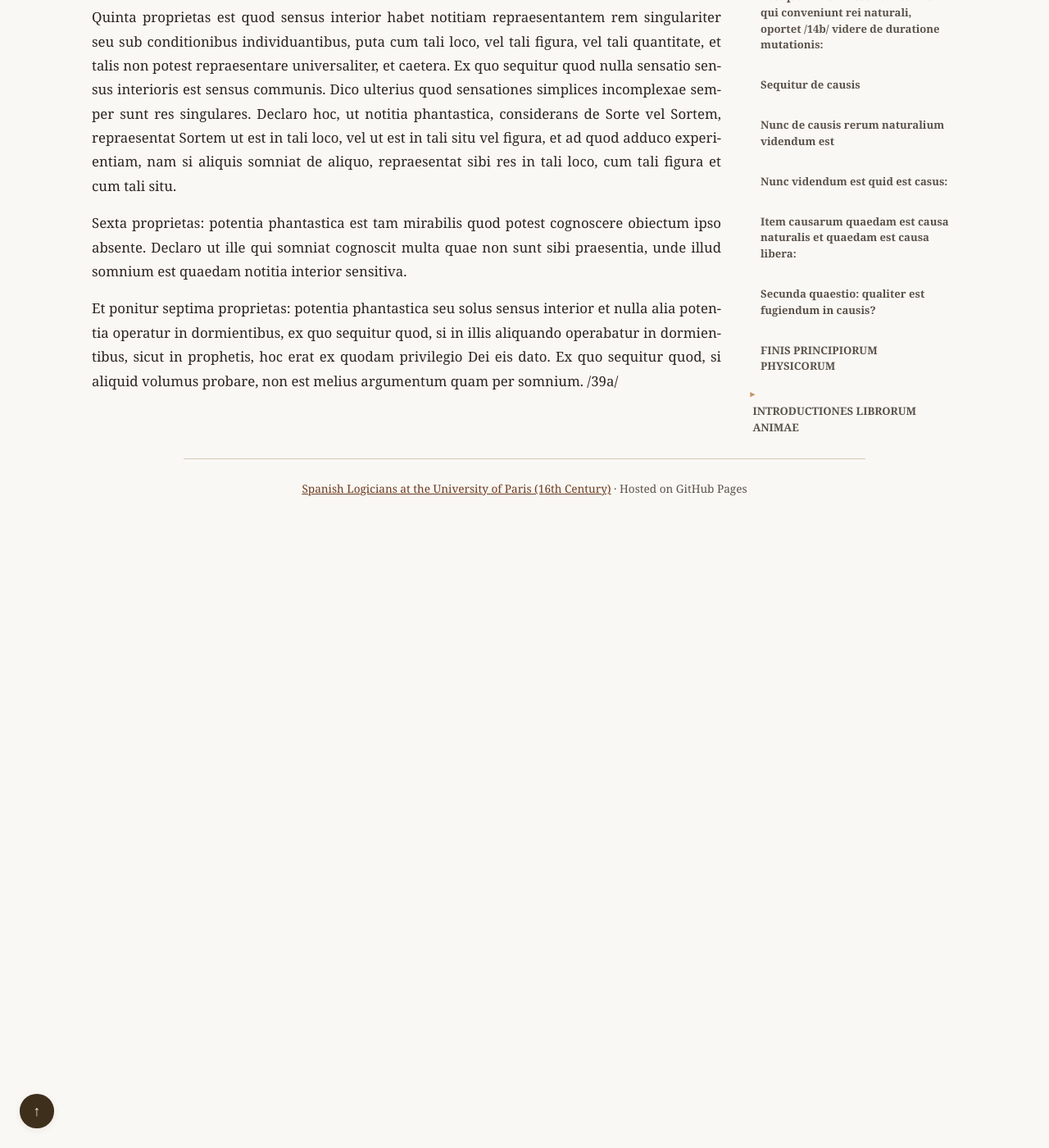
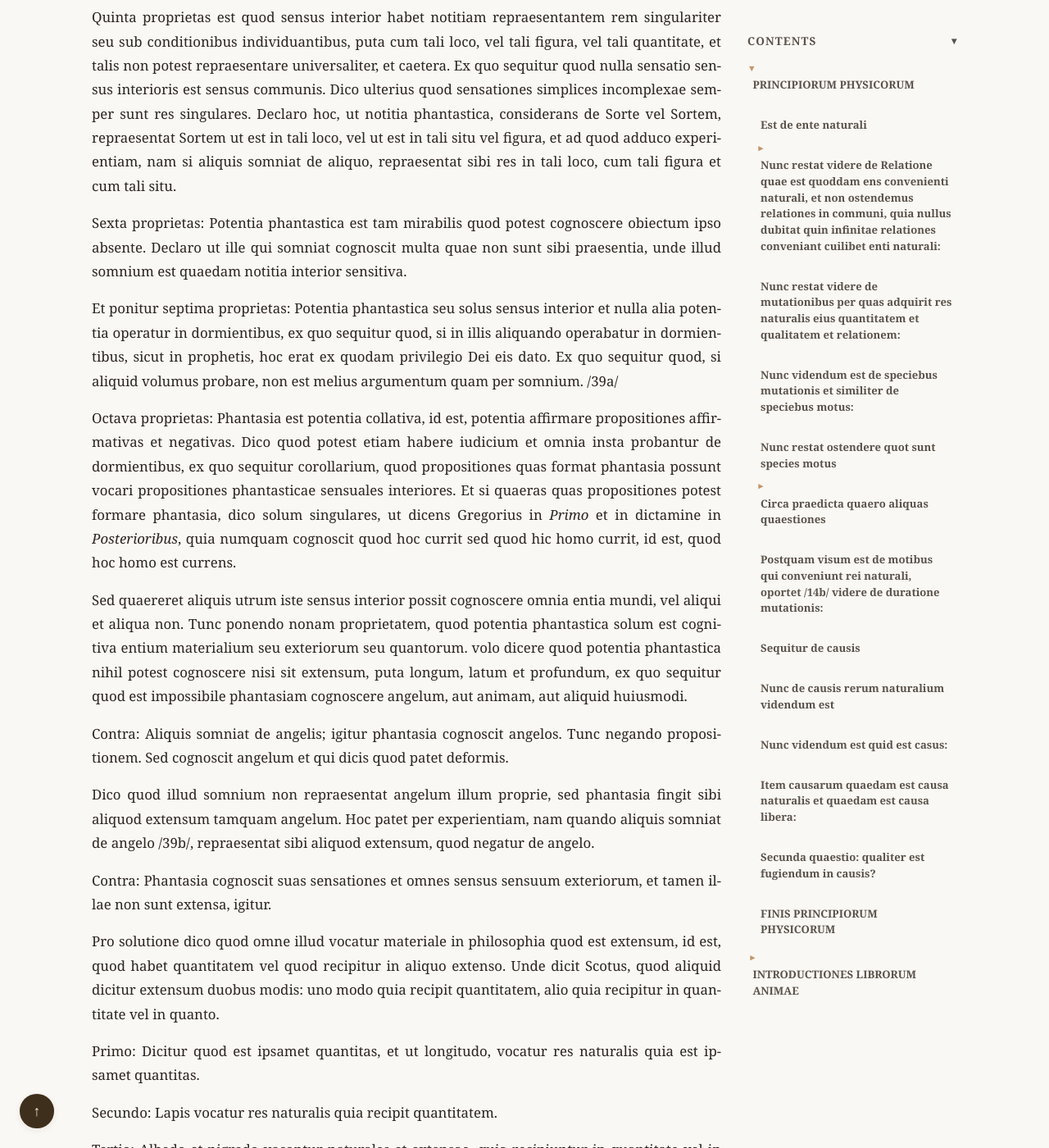
Before and after one commit to JoseBalado/Spanish-Logicians-at-the-University-of-Paris, a Jekyll site: the page built from philosophers/Jeronimo-Pardo/Principiorum-Phisicorum-et-Introductiones-Librorum-Animae.md, in a window 1280 px wide and 1400 px high, scrolled down 44835 px. Shown: the whole window at 82% size. Built offline with Jekyll 4.4.1, drawn with Linux system fonts in a browser that asks for light colours; before the commit the page ends 45467 px from its top, so only the background shows below that; some of the changed text lies outside the part shown.

Commit message:
Pardo. De Anima, page 39.

```diff
--- a/philosophers/Jeronimo-Pardo/Principiorum-Phisicorum-et-Introductiones-Librorum-Animae.md
+++ b/philosophers/Jeronimo-Pardo/Principiorum-Phisicorum-et-Introductiones-Librorum-Animae.md
@@ -794,7 +794,7 @@
 
 Contra: Dicitur quod sensus exterior visus decipitur propter nimiam distantiam; ergo decipitur. Dico quod intelligitur ad illum sensum phantasia decipitur, ideo debt intelligi ad istum sensum visus decipitur, et phantasia decipitur propter visum.
 
-Quarta proprietas: Sensus exteriores requirunt debitam approximationem et distantiam ad percipiendum eorum obiecta. Primo quo est notandum, quod isti, sensus exteriores [nonnumquam unquam] distantia possunt percipere obiectum, sed in tanta quod non in maiori. Simile non [nunquam unquam] approximatione possunt sentire obiecta sua. Unde ponit Aristoteles quamdam regulam:
+Quarta proprietas: Sensus exteriores requirunt debitam approximationem et distantiam ad percipiendum eorum obiecta. Primo quo est notandum, quod isti, sensus exteriores non in quacumque distantia possunt percipere obiectum, sed in tanta quod non in maiori. Simile non non in quacumque approximatione possunt sentire obiecta sua. Unde ponit Aristoteles quamdam regulam:
 
 > Sensibile positum supra sensum non facit sensationem, ut visibile positum supra visum non videtur.
 
@@ -840,10 +840,35 @@
 
 Quinta proprietas est quod sensus interior habet notitiam repraesentantem rem singulariter seu sub conditionibus individuantibus, puta cum tali loco, vel tali figura, vel tali quantitate, et talis non potest repraesentare universaliter, et caetera. Ex quo sequitur quod nulla sensatio sensus interioris est sensus communis. Dico ulterius quod sensationes simplices incomplexae semper sunt res singulares. Declaro hoc, ut notitia phantastica, considerans de Sorte vel Sortem, repraesentat Sortem ut est in tali loco, vel ut est in tali situ vel figura, et ad quod adduco experientiam, nam si aliquis somniat de aliquo, repraesentat sibi res in tali loco, cum tali figura et cum tali situ.
 
-Sexta proprietas: potentia phantastica est tam mirabilis quod potest cognoscere obiectum ipso absente. Declaro ut ille qui somniat cognoscit multa quae non sunt sibi praesentia, unde illud somnium est quaedam notitia interior sensitiva.
+Sexta proprietas: Potentia phantastica est tam mirabilis quod potest cognoscere obiectum ipso absente. Declaro ut ille qui somniat cognoscit multa quae non sunt sibi praesentia, unde illud somnium est quaedam notitia interior sensitiva.
 
-Et ponitur septima proprietas: potentia phantastica seu solus sensus interior et nulla alia potentia operatur in dormientibus, ex quo sequitur quod, si in illis aliquando operabatur in dormientibus, sicut in prophetis, hoc erat ex quodam privilegio Dei eis dato. Ex quo sequitur quod, si aliquid volumus probare, non est melius argumentum quam per somnium. /39a/
+Et ponitur septima proprietas: Potentia phantastica seu solus sensus interior et nulla alia potentia operatur in dormientibus, ex quo sequitur quod, si in illis aliquando operabatur in dormientibus, sicut in prophetis, hoc erat ex quodam privilegio Dei eis dato. Ex quo sequitur quod, si aliquid volumus probare, non est melius argumentum quam per somnium. /39a/
 
+Octava proprietas: Phantasia est potentia collativa, id est, potentia affirmare propositiones affirmativas et negativas. Dico quod potest etiam habere iudicium et omnia insta probantur de dormientibus, ex quo sequitur corollarium, quod propositiones quas format phantasia possunt vocari propositiones phantasticae sensuales interiores. Et si quaeras quas propositiones potest formare phantasia, dico solum singulares, ut dicens Gregorius in *Primo* et in dictamine in *Posterioribus*, quia numquam cognoscit quod hoc currit sed quod hic homo currit, id est, quod hoc homo est currens.
+
+Sed quaereret aliquis utrum iste sensus interior possit cognoscere omnia entia mundi, vel aliqui et aliqua non. Tunc ponendo nonam proprietatem, quod potentia phantastica solum est cognitiva entium materialium seu exteriorum seu quantorum. volo dicere quod potentia phantastica nihil potest cognoscere nisi sit extensum, puta longum, latum et profundum, ex quo sequitur quod est impossibile phantasiam cognoscere angelum, aut animam, aut aliquid huiusmodi.
+
+Contra: Aliquis somniat de angelis; igitur phantasia cognoscit angelos. Tunc negando propositionem. Sed cognoscit angelum et qui dicis quod patet deformis.
+
+Dico quod illud somnium non repraesentat angelum illum proprie, sed phantasia fingit sibi aliquod extensum tamquam angelum. Hoc patet per experientiam, nam quando aliquis somniat de angelo /39b/, repraesentat sibi aliquod extensum, quod negatur de angelo.
+
+Contra: Phantasia cognoscit suas sensationes et omnes sensus sensuum exteriorum, et tamen illae non sunt extensa, igitur.
+
+Pro solutione dico quod omne illud vocatur materiale in philosophia quod est extensum, id est, quod habet quantitatem vel quod recipitur in aliquo extenso. Unde dicit Scotus, quod aliquid dicitur extensum duobus modis: uno modo quia recipit quantitatem, alio quia recipitur in quantitate vel in quanto.
+
+Primo: Dicitur quod est ipsamet quantitas, et ut longitudo, vocatur res naturalis quia est ipsamet quantitas.
+
+Secundo: Lapis vocatur res naturalis quia recipit quantitatem.
+
+Tertio: Albedo et nigredo vocantur naturales et extensae, quia recipiuntur in quantitate vel in quanto.
+
+Tunc ponitur talis propositio:
+
+> Omnes sensationes sensus exterioris vel exteriorum possunt dici materiales et extensae, quia recipiuntur in subiecto extenso.
+
+Puta in potentiis sensitivis quae dicuntur esse extensae, ut in visio dicitur esse extensa quia recipitur in organo extenso.
+
+Item potentiarum sensitivarum quaedam est interior et quaedam est exterior. Exterior est quintuplex, videlicet: appetitiva visiva, appetitiva auditiva, appetitiva tactiva, appetitiva gustativa, appetitiva olfactiva. Sed interior est tamen una, scilicet appetitiva interior. Et ista divisio ponitur, quia omnis potentia cognitiva est appetitiva secundum obiectum. /40a/
 
 <!--
 ## Apparatus Criticus Reference
@@ -868,4 +893,7 @@
 Page 37b: aestimativa ] leg. extimativa
 Page 37b: interiores ] emend. interiterioriores
 Page 38b: in prophetis ] emend. imperfectis
+Page 39b: Primo ] emend. Tertio
+Page 39b: exteriorum ] del. et exterioris vel exteriorum
+Page 39b: organo ] conj. impo
 -->
```
